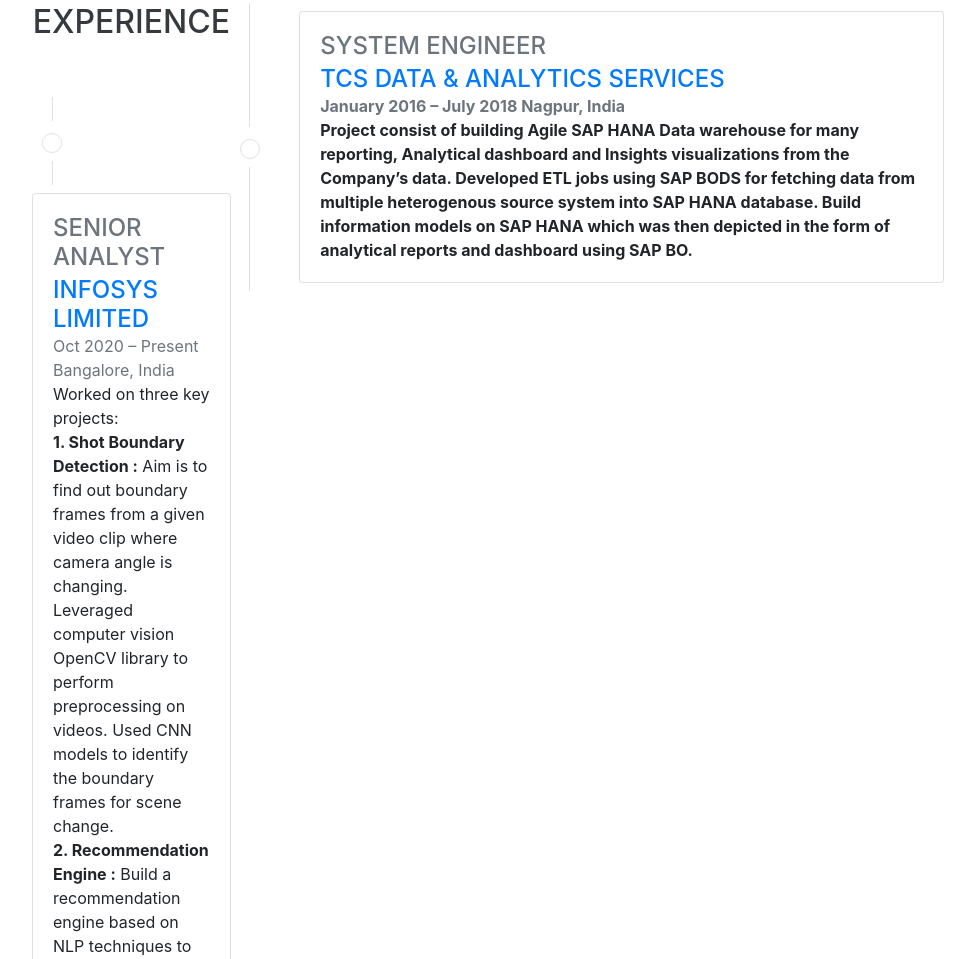
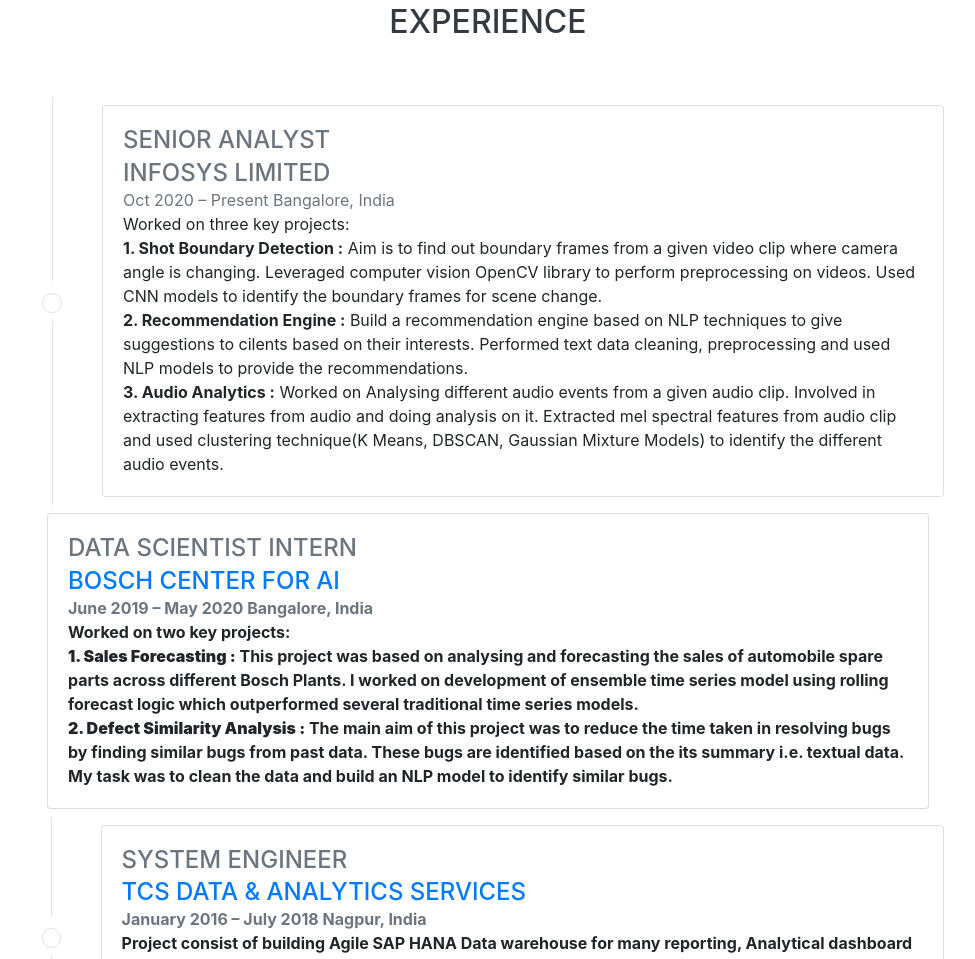
Before and after one commit to Noopuragr/noopuragr.github.io, a website with bundled scripts: page index.html in a window 1280 px wide. Shown: the part 846-1805 px from the top of the page, without its empty margins (288-1263 px from the left). Built offline with nearby package versions, Linux system fonts and the light colour scheme; a web font is replaced by a local one.

Commit message:
Update index.html

```diff
--- a/index.html
+++ b/index.html
@@ -140,7 +140,7 @@
         <div class="card">
           <div class="card-body">
             <h4 class="card-title exp-title text-muted mt-0 mb-1">Senior Analyst</h4>
-            <h4 class="card-title exp-company text-muted my-0"><a href="https://www.bosch-ai.com/" target="_blank" rel="noopener">Infosys Limited</a></h4>
+            <h4 class="card-title exp-company text-muted my-0">Infosys Limited</a></h4>
             <div class="text-muted exp-meta">
               Oct 2020 –
 
@@ -173,7 +173,7 @@
 
             </div>
             <div class="card-text">Worked on two key projects:<br> <b> 1. Sales Forecasting :</b> This project was based on analysing and forecasting the sales of automobile spare parts across different Bosch Plants. I worked on development of ensemble time series model using rolling forecast logic which outperformed several traditional time series models.<br> <b> 2. Defect Similarity Analysis :</b> The main aim of this project was to reduce the time taken in resolving bugs by finding similar bugs from past data. These bugs are identified based on the its summary i.e. textual data.  My task was to clean the data and build an NLP model to identify similar bugs. </div>
-          </div>
+
         </div>
       </div>
     </div>
```
